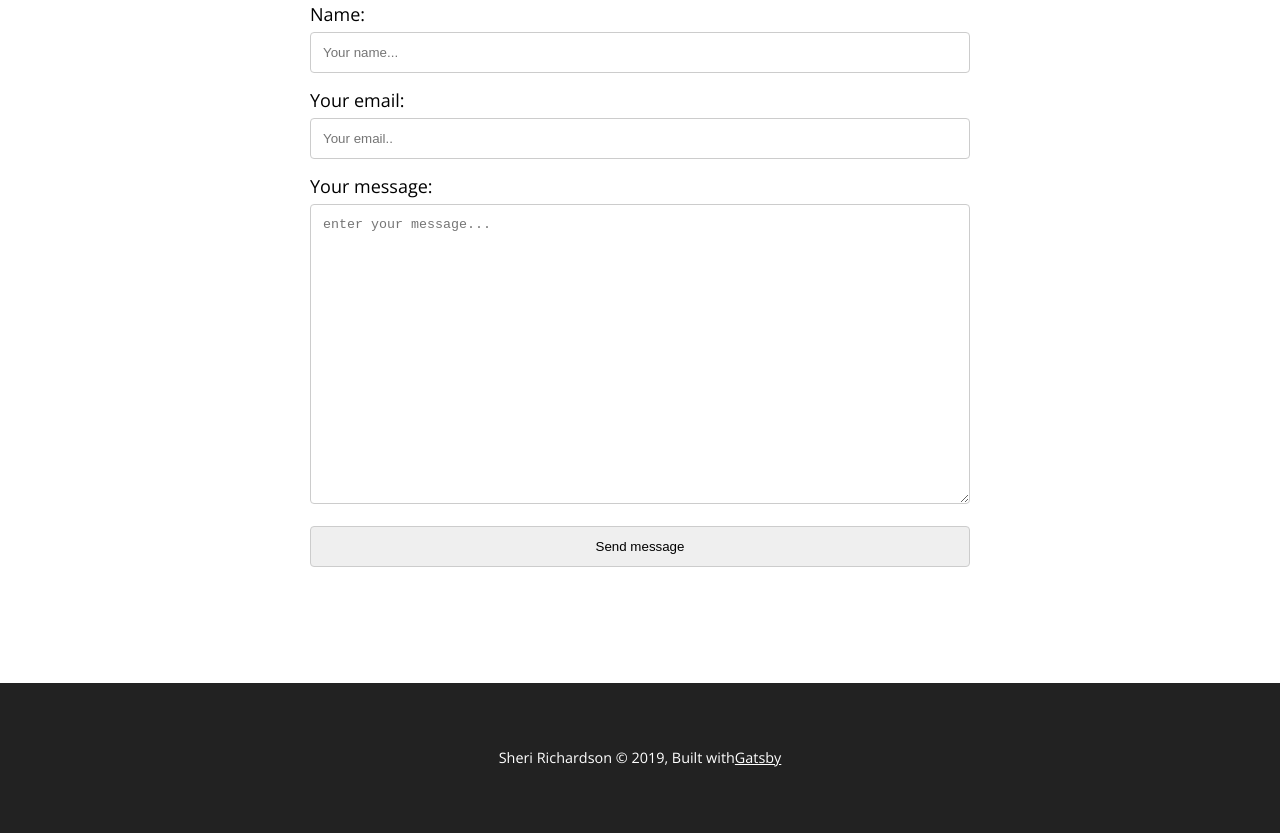
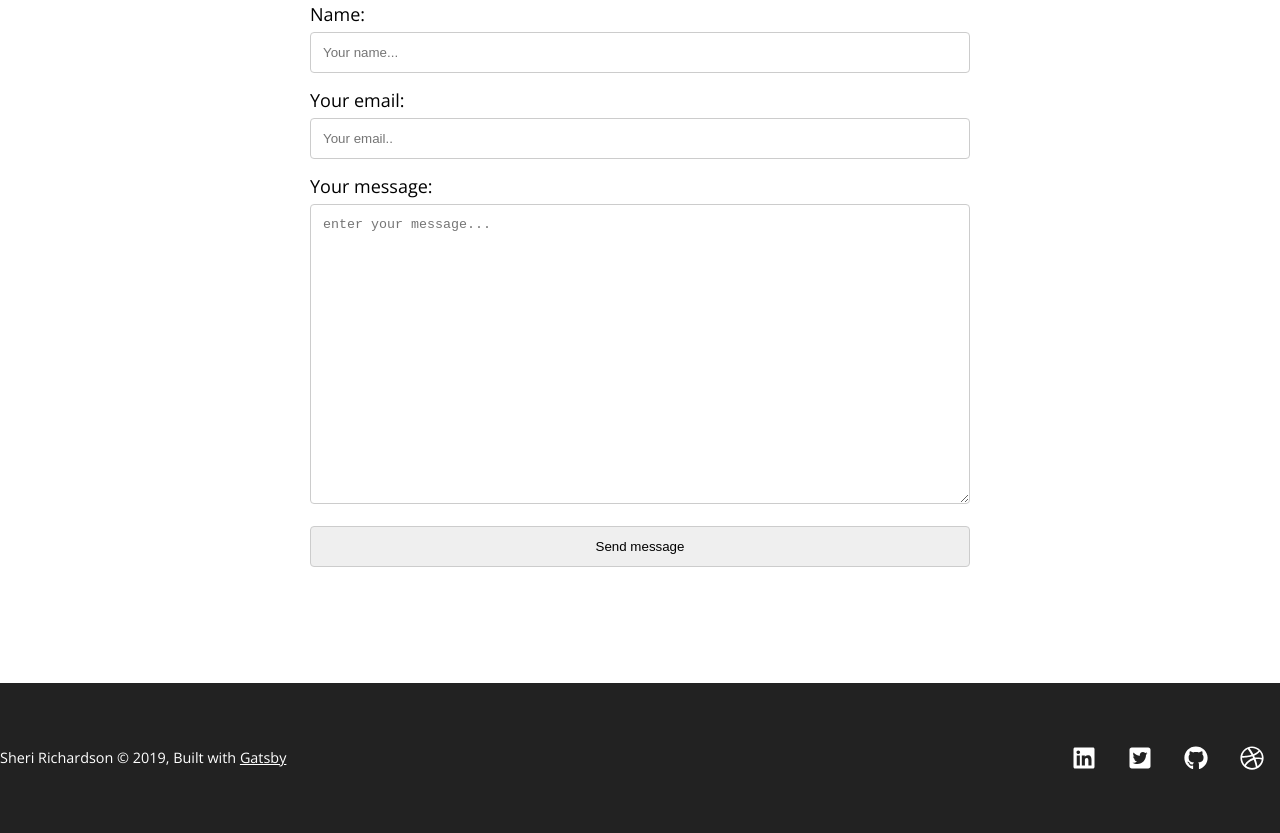
Before and after one commit to sheriallis/portfolio, a Gatsby site: page / in a window 1280 px wide. Shown: the part 7222-8055 px from the top of the page. Built offline with nearby package versions, Linux system fonts and the light colour scheme; Gatsby itself is replaced by a stand-in of ours.

Commit message:
Add social media icons

```diff
--- a/src/components/footer.js
+++ b/src/components/footer.js
@@ -1,5 +1,11 @@
 import React from "react"
 import styled from "styled-components"
+import {
+  FaGithub,
+  FaDribbble,
+  FaTwitterSquare,
+  FaLinkedin,
+} from "react-icons/fa"
 
 const StyledFooter = styled.footer`
   background-color: #222;
@@ -15,11 +21,39 @@ const StyledFooter = styled.footer`
   }
 `
 
+const Wrapper = styled.div`
+  display: flex;
+  justify-content: space-between;
+  align-items: center;
+  width: 1440px;
+`
+
+const SocialMedia = styled.div`
+  display: flex;
+  align-items: center;
+
+  svg {
+    margin: 16px;
+    height: 24px;
+    width: 24px;
+  }
+`
+
 const footer = () => (
   <StyledFooter>
-    Sheri Richardson © {new Date().getFullYear()}, Built with
-    {` `}
-    <a href="https://www.gatsbyjs.org">Gatsby</a>
+    <Wrapper>
+      <div>
+        Sheri Richardson © {new Date().getFullYear()}, Built with
+        {` `}
+        <a href="https://www.gatsbyjs.org">Gatsby</a>
+      </div>
+      <SocialMedia>
+        <FaLinkedin />
+        <FaTwitterSquare />
+        <FaGithub />
+        <FaDribbble />
+      </SocialMedia>
+    </Wrapper>
   </StyledFooter>
 )
 
```
